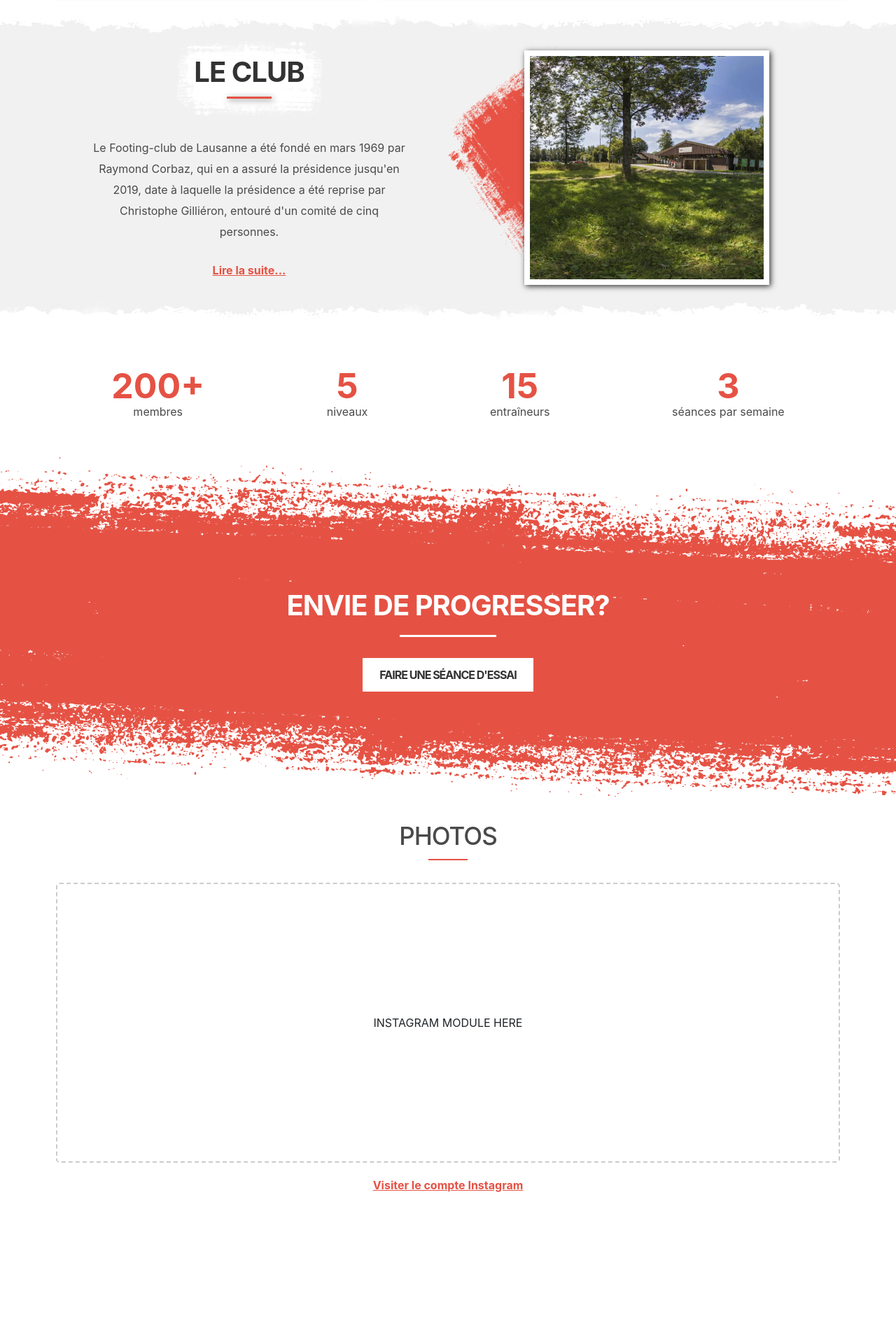
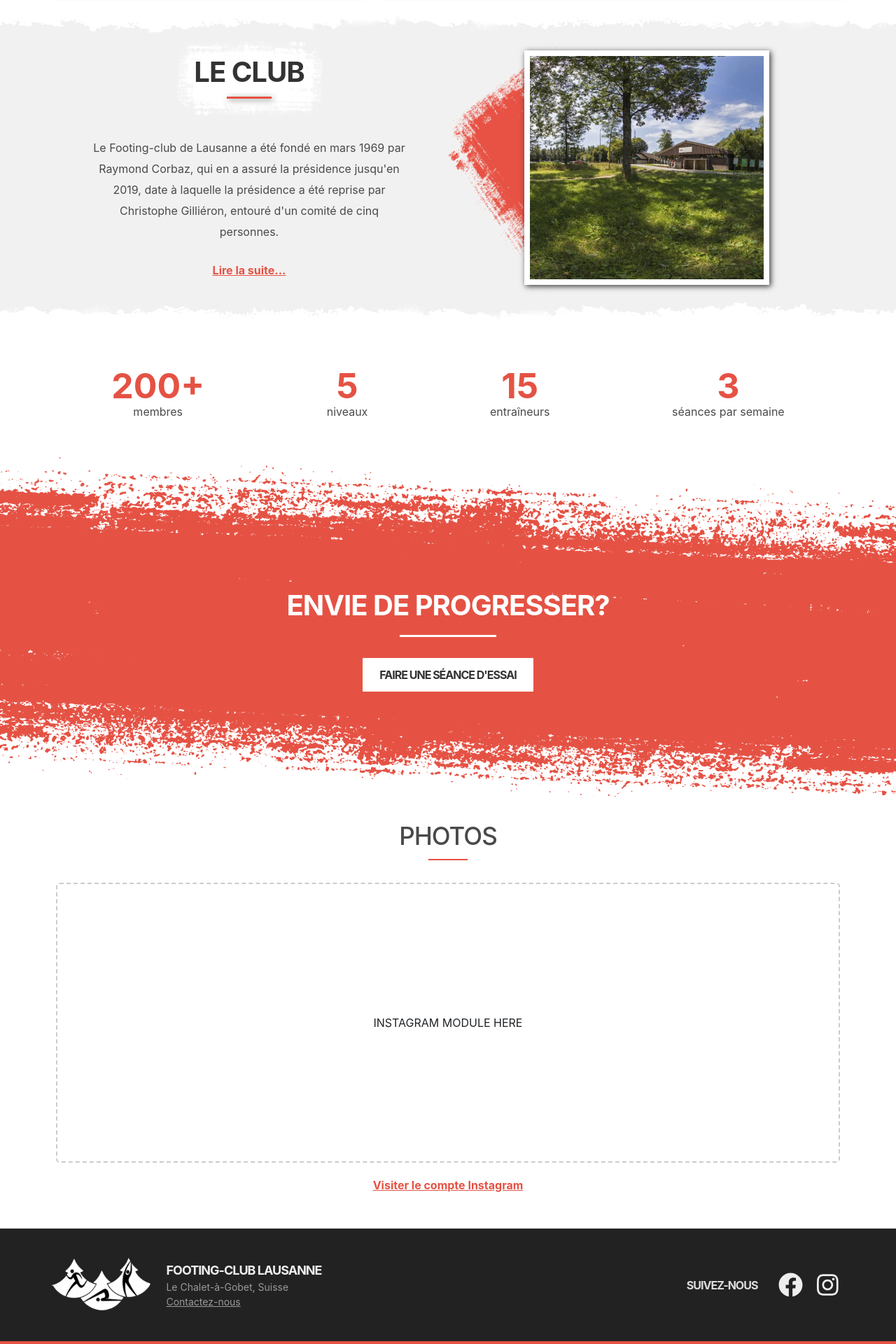
Before and after one commit to footing-club/footing-club, a Jekyll site: the page built from index.html, in a window 1280 px wide. Shown: the part 823-2743 px from the top of the page at 70% size. Built offline with Jekyll 4.4.1, drawn with Linux system fonts in a browser that asks for light colours; nearby versions of some CDN libraries; before the commit the page ends 2578 px from its top, so only the background shows below that.

Commit message:
Add footer

```diff
--- /dev/null
+++ b/_includes/footer.html
@@ -0,0 +1,22 @@
+<footer id="footer">
+  <div class="container">
+    <div id="footer-logo">
+      <img src="../images/logo-white.png" alt="Footing club Lausanne">
+      <div>
+        <h4>Footing-club Lausanne</h4>
+        <p>Le Chalet-à-Gobet, Suisse</p>
+        <p><a href="mailto:webmaster@footing-club.ch">Contactez-nous</a></p>
+      </div>
+    </div>
+
+    <div id="footer-social">
+      <h4>Suivez-nous</h4>
+      <ul>
+        <li><a href="https://www.facebook.com/groups/172304039473160" target="_blank"><i
+          class="fab fa-facebook"></i></a></li>
+        <li><a href="https://www.instagram.com/footing_club_lausanne/" target="_blank"><i class="fab fa-instagram"></i></a>
+        </li>
+      </ul>
+    </div>
+  </div>
+</footer>
--- a/_layouts/default.html
+++ b/_layouts/default.html
@@ -19,6 +19,8 @@
 
   {{ content }}
 
+  {% include footer.html %}
+
   <!-- JavaScript -->
   <script src="{{ 'js/main.js' | relative_url }}"></script>
 </body>
--- /dev/null
+++ b/_sass/layout/footer.sass
@@ -0,0 +1,67 @@
+#footer
+  background-color: #222
+  border-top: 1px solid #333230
+  width: 100%
+  padding: 30px 0
+  border-bottom: solid 4px $primary-color
+
+  .container
+    display: flex
+    flex-direction: column
+    justify-content: space-between
+    align-items: center
+
+    +tablet
+      flex-direction: row
+
+  #footer-logo
+    display: flex
+    align-items: center
+    margin: 10px 0
+
+    img
+      height: 80px
+      margin-right: 20px
+
+    h4
+      font-size: 18px
+      color: #eee
+      text-transform: uppercase
+      font-weight: bold
+      letter-spacing: -1px
+
+    p
+      font-size: 14px
+      color: #999
+
+    a
+      color: #999
+
+      &:hover
+        color: $primary-color
+
+  #footer-social
+    display: flex
+    align-items: center
+    margin: 10px 0
+
+    h4
+      color: #ddd
+      text-transform: uppercase
+      font-size: 16px
+      font-weight: bold
+      letter-spacing: -1px
+      margin-right: 20px
+
+    ul
+      display: flex
+
+      li
+        margin: 0 10px
+
+    a
+      color: #eee
+      font-size: 35px
+
+      &:hover
+        color: $primary-color
--- a/css/main.sass
+++ b/css/main.sass
@@ -10,4 +10,5 @@
 @import helpers/color
 @import layout/container
 @import layout/hero
+@import layout/footer
 @import index
```
